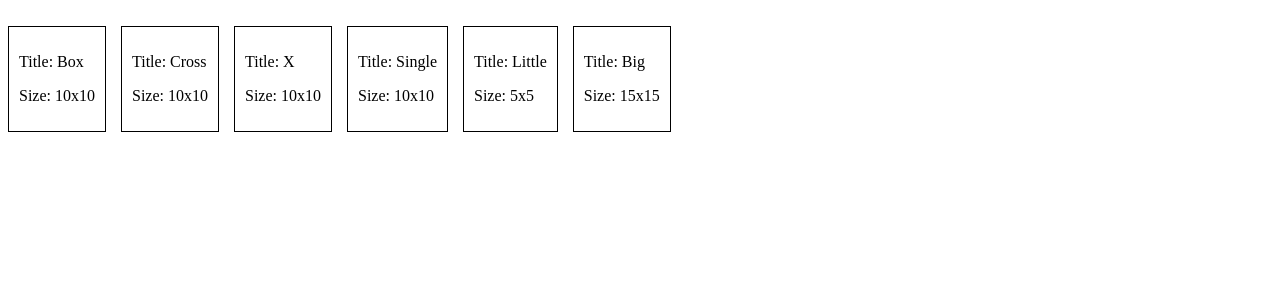
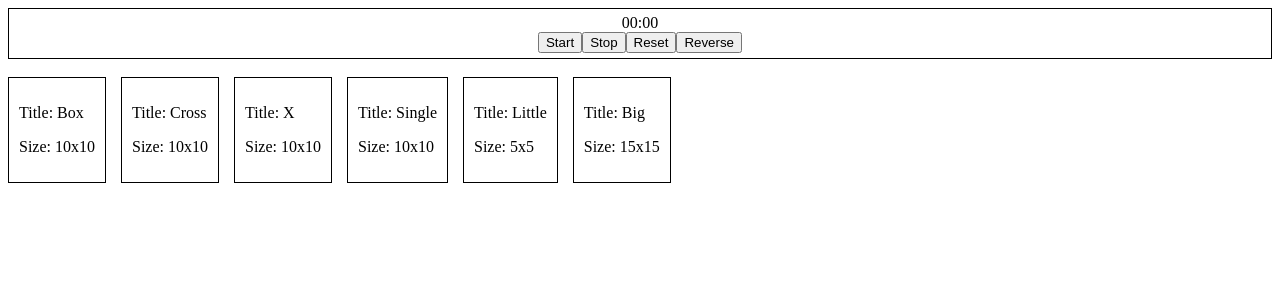
Before and after one commit to carmstrong070/Pictogram, a Next.js app in the folder gui/: page / in a window 1280 px wide. Shown: the top 300 px of the page. Built offline with nearby package versions, Linux system fonts and the light colour scheme.

Commit message:
Puzzle selection resets timer

```diff
--- a/gui/src/components/PuzzleSelection.js
+++ b/gui/src/components/PuzzleSelection.js
@@ -1,7 +1,8 @@
 import { resetPuzzleProgress } from "@/helpers/puzzleHelpers";
 import puzzleList from "@/content/puzzles";
+import { faPause } from "@fortawesome/free-solid-svg-icons";
 
-const PuzzleSelection = ({ setPuzzleProgress, setPuzzle }) => {
+const PuzzleSelection = ({ setPuzzleProgress, setPuzzle, setTimerReset }) => {
 
   const PuzzleSelectTile = ({ puzzle }) => {
     return (<div onContextMenu={e => e.preventDefault()} onClick={e => handlePuzzleSelection(e)} id={puzzle.id} className="puzzle-card">
@@ -16,6 +17,7 @@ const PuzzleSelection = ({ setPuzzleProgress, setPuzzle }) => {
     })
     setPuzzleProgress(resetPuzzleProgress(newPuzzle.solution));
     setPuzzle(newPuzzle);
+    setTimerReset(true);
   }
 
   return (
--- /dev/null
+++ b/gui/src/components/Timer.js
@@ -0,0 +1,44 @@
+import React, { useState, useEffect } from "react";
+
+const Timer = ({setTimerReset, timerReset}) => {
+  const [running, setRunning] = useState(false);
+  const [reverseCount, setReverseCount] = useState(false)
+  const [time, setTime] = useState(0);
+
+  useEffect(() => {
+    let interval;
+
+    if (running) {
+      interval = setInterval(() => {
+        setTime((prevTime) => reverseCount ? prevTime - 10 : prevTime + 10);
+      }, 10);
+    } else if (!running) {
+      clearInterval(interval);
+    }
+    return () => clearInterval(interval);
+  }, [running, reverseCount]);
+
+  useEffect(() => {
+    if (timerReset) {
+      setTime(0)
+      setTimerReset(false)
+    }
+  }, [timerReset])
+
+  return (
+    <div className="stopwatch">
+      <div className="numbers">
+        <span>{("0" + Math.floor((time / 60000) % 60)).slice(-2)}:</span>
+        <span>{("0" + Math.floor((time / 1000) % 60)).slice(-2)}</span>
+      </div>
+      <div className="buttons">
+        <button onClick={() => setRunning(true)}>Start</button>
+        <button onClick={() => setRunning(false)}>Stop</button>
+        <button onClick={() => setTime(0)}>Reset</button>
+        <button onClick={() => setReverseCount(!reverseCount)}>Reverse</button>
+      </div>
+    </div>
+  );
+};
+
+export default Timer
--- a/gui/src/pages/index.js
+++ b/gui/src/pages/index.js
@@ -1,4 +1,5 @@
 import React, { useState, useEffect } from "react"
+import Timer from "@/components/Timer";
 import * as puzzleHelpers from "../helpers/puzzleHelpers"
 import PuzzleSelection from "@/components/PuzzleSelection"
 import Board from "@/components/Board"
@@ -6,6 +7,7 @@ import Board from "@/components/Board"
 const index = () => {
   const [puzzle, setPuzzle] = useState()
   const [puzzleProgress, setPuzzleProgress] = useState([])
+  const [timerReset, setTimerReset] = useState(false)
 
   useEffect(() => {
     if (puzzle && puzzleProgress) {
@@ -19,9 +21,12 @@ const index = () => {
 
   return (
     <>
+      <div className="timer-wrapper">
+        <Timer className="timer" setTimerReset={setTimerReset} timerReset={timerReset} />
+      </div>
       {puzzle && puzzleProgress ? <Board puzzleProgress={puzzleProgress} setPuzzleProgress={setPuzzleProgress} puzzleSolution={puzzle.solution} /> : <></>}
       <br />
-      <PuzzleSelection setPuzzleProgress={setPuzzleProgress} setPuzzle={setPuzzle} />
+      <PuzzleSelection setPuzzleProgress={setPuzzleProgress} setPuzzle={setPuzzle} setTimerReset={setTimerReset} />
     </>
   )
 }
```
